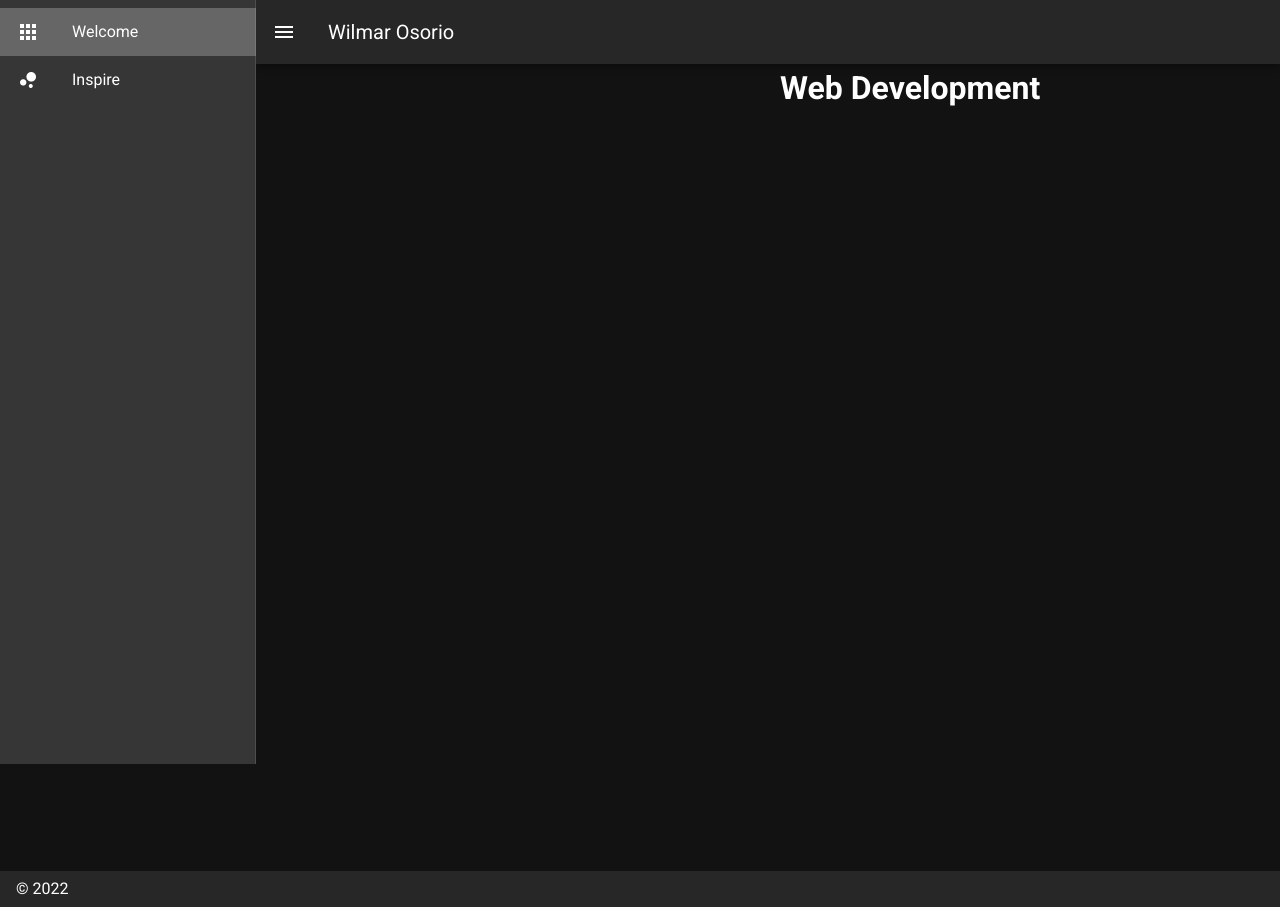
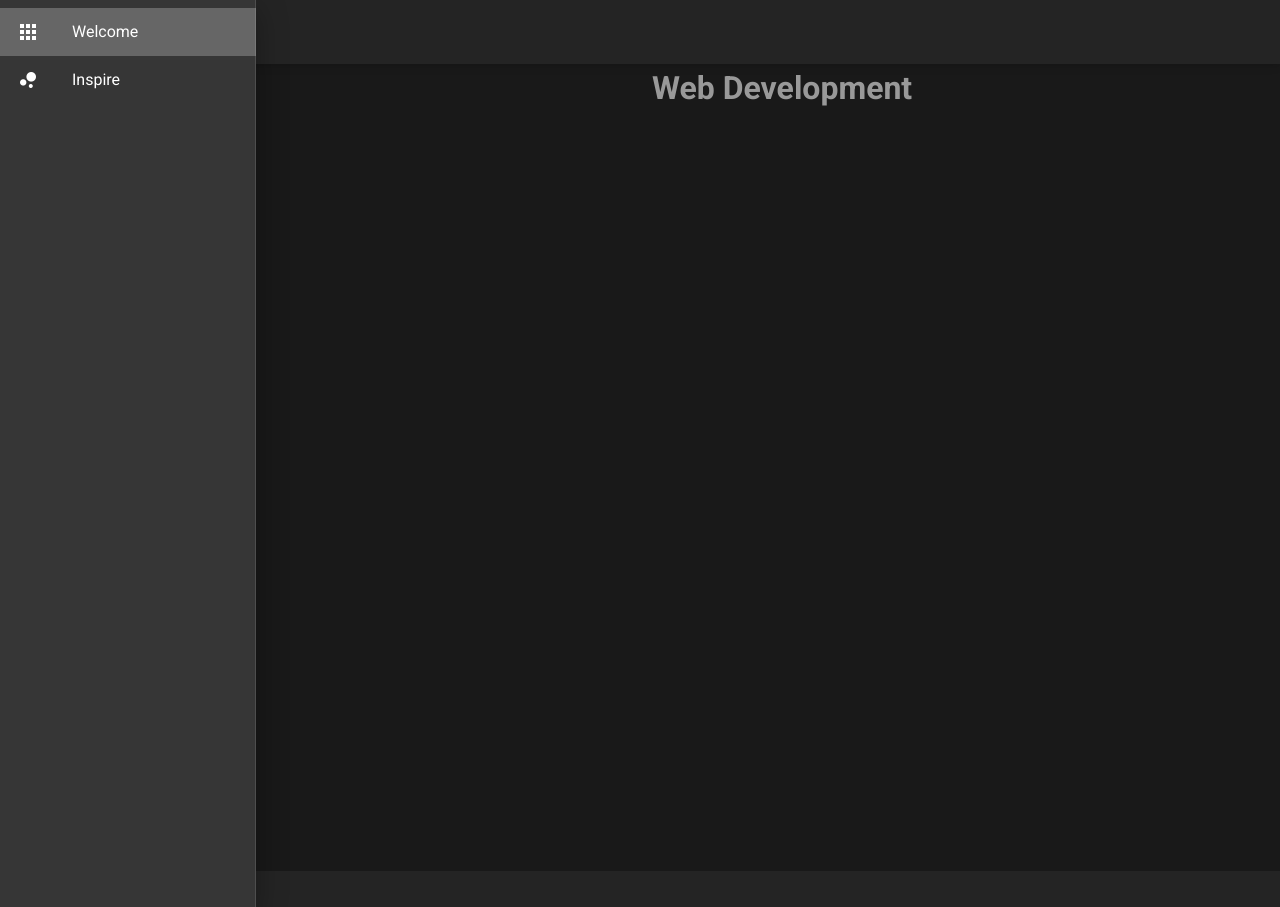
Before and after one commit to wom987/demidev, a Nuxt app: page / in a window 1280 px wide. Both pictures are taken after a click on the button 28 px from the left and 32 px from the top of the page. Built offline with nearby package versions, Linux system fonts and the light colour scheme.

Commit message:
drawer logic updated

```diff
--- a/layouts/default.vue
+++ b/layouts/default.vue
@@ -4,8 +4,8 @@
       v-model="drawer"
       :mini-variant="miniVariant"
       :clipped="clipped"
-      fixed
-      app
+      absolute
+      temporary
     >
       <v-list>
         <v-list-item
@@ -34,16 +34,6 @@
         <Nuxt />
       </v-container>
     </v-main>
-    <v-navigation-drawer v-model="rightDrawer" :right="right" temporary fixed>
-      <v-list>
-        <v-list-item @click.native="right = !right">
-          <v-list-item-action>
-            <v-icon light> mdi-repeat </v-icon>
-          </v-list-item-action>
-          <v-list-item-title>Switch drawer (click me)</v-list-item-title>
-        </v-list-item>
-      </v-list>
-    </v-navigation-drawer>
     <v-footer :absolute="!fixed" app>
       <span>&copy; {{ new Date().getFullYear() }}</span>
     </v-footer>
```
